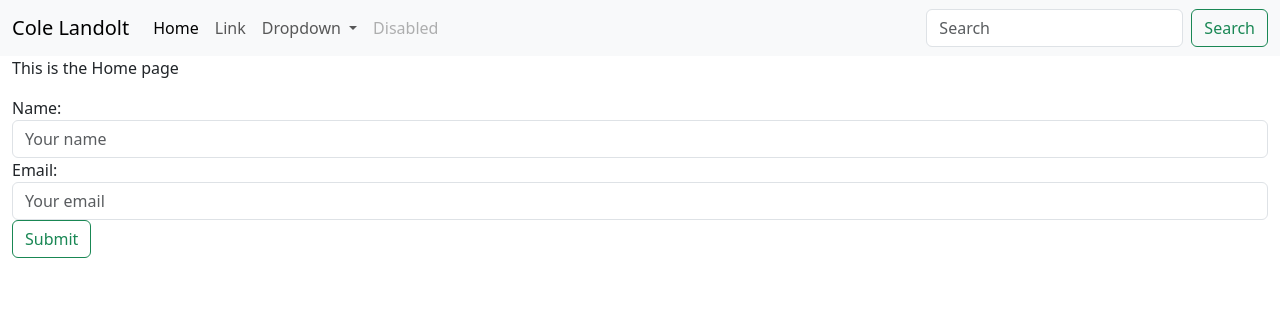
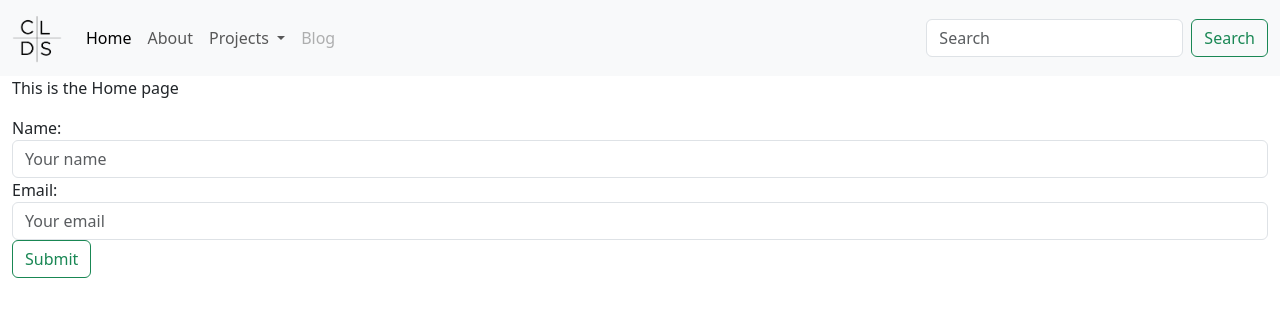
Before and after one commit to colelandolt/personal-website, a Django app: page / in a window 1280 px wide. Shown: the top 317 px of the page. Run offline with Django 5.2, Linux system fonts and the light colour scheme.

Commit message:
add logo to navbar

```diff
--- a/src/templates/base/navbar.html
+++ b/src/templates/base/navbar.html
@@ -1,30 +1,31 @@
 <nav class="navbar navbar-expand-lg bg-body-tertiary">
     <div class="container-fluid">
-      <a class="navbar-brand" href="#">Cole Landolt</a>
+      <a class="navbar-brand" href="/">
+        {% load static %}
+        <img src="{% static 'personal-logo.png' %}" alt="Logo" width="50" height="50" class="d-inline-block align-top">
+      </a>
       <button class="navbar-toggler" type="button" data-bs-toggle="collapse" data-bs-target="#navbarSupportedContent" aria-controls="navbarSupportedContent" aria-expanded="false" aria-label="Toggle navigation">
         <span class="navbar-toggler-icon"></span>
       </button>
       <div class="collapse navbar-collapse" id="navbarSupportedContent">
         <ul class="navbar-nav me-auto mb-2 mb-lg-0">
           <li class="nav-item">
-            <a class="nav-link active" aria-current="page" href="#">Home</a>
+            <a class="nav-link active" aria-current="page" href="/">Home</a>
           </li>
           <li class="nav-item">
-            <a class="nav-link" href="#">Link</a>
+            <a class="nav-link" href="/about/">About</a>
           </li>
           <li class="nav-item dropdown">
-            <a class="nav-link dropdown-toggle" href="#" role="button" data-bs-toggle="dropdown" aria-expanded="false">
-              Dropdown
+            <a class="nav-link dropdown-toggle" href="/projects/" role="button" data-bs-toggle="dropdown" aria-expanded="false">
+              Projects
             </a>
             <ul class="dropdown-menu">
-              <li><a class="dropdown-item" href="#">Action</a></li>
-              <li><a class="dropdown-item" href="#">Another action</a></li>
-              <li><hr class="dropdown-divider"></li>
-              <li><a class="dropdown-item" href="#">Something else here</a></li>
+              <li><a class="dropdown-item disabled" href="#">Project 1</a></li>
+              <li><a class="dropdown-item disabled" href="#">Project 2</a></li>
             </ul>
           </li>
           <li class="nav-item">
-            <a class="nav-link disabled" aria-disabled="true">Disabled</a>
+            <a class="nav-link disabled" aria-disabled="true">Blog</a>
           </li>
         </ul>
         <form class="d-flex" role="search">
```
